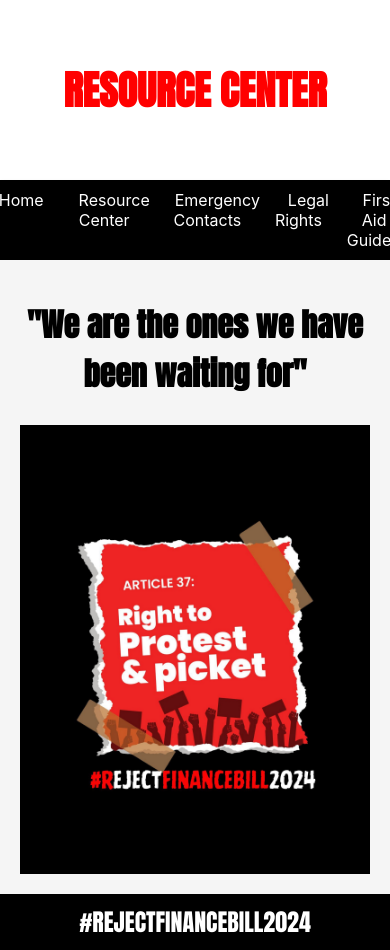
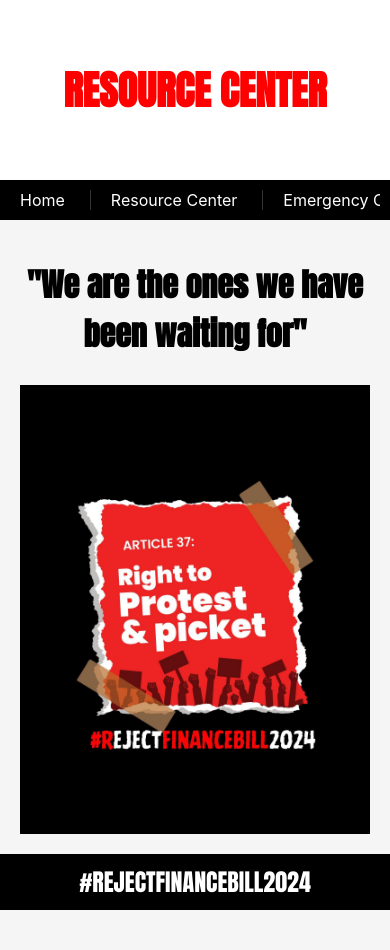
Before and after one commit to kinsiabdirahman/resource_center, a React (Create React App) app: page / in a window 390 px wide. After the commit the page ends 910 px from the top, so only its background shows below. Built offline with nearby package versions, Linux system fonts and the light colour scheme.

Commit message:
responsiveness corrected second round

```diff
--- a/src/App.css
+++ b/src/App.css
@@ -1,4 +1,3 @@
-
 @import url('https://fonts.googleapis.com/css2?family=Anton&display=swap');
 
 body {
@@ -45,6 +44,7 @@ body {
   gap: 15px;
   padding: 0;
   margin: 0;
+  flex-wrap: wrap;
 }
 
 .App-navbar li {
@@ -61,6 +61,27 @@ body {
 
 .App-navbar a:hover {
   background-color: #070a71;
+}
+
+/* Media query for responsiveness */
+@media (max-width: 768px) {
+  .App-navbar ul {
+    flex-direction: row;
+    flex-wrap: nowrap;
+    overflow-x: auto;
+    white-space: nowrap;
+  }
+
+  .App-navbar li {
+    display: inline-block;
+    border-left: 1px solid #333;
+    padding-left: 10px;
+  }
+
+  .App-navbar li:first-child {
+    border-left: none;
+    padding-left: 0;
+  }
 }
 
 .App-main {
--- a/src/App.js
+++ b/src/App.js
@@ -4,7 +4,6 @@ import ResourceCenter from './ResourceCenter';
 import EmergencyContacts from './EmergencyContacts';
 import LegalRights from './LegalRights';
 import FirstAidGuides from './FirstAidGuides';
-import VolunteerSignup from './VolunteerSignup';
 import './App.css';
 import protImage from './prov.JPG';
 
@@ -22,7 +21,6 @@ const App = () => {
             <li><Link to="/emergency-contacts">Emergency Contacts</Link></li>
             <li><Link to="/legal-rights">Legal Rights</Link></li>
             <li><Link to="/first-aid-guides">First Aid Guide</Link></li>
-
           </ul>
         </nav>
         <main className="App-main">
@@ -37,7 +35,6 @@ const App = () => {
             <Route path="/emergency-contacts" element={<EmergencyContacts />} />
             <Route path="/legal-rights" element={<LegalRights />} />
             <Route path="/first-aid-guides" element={<FirstAidGuides />} />
-
           </Routes>
         </main>
         <footer className="App-footer">
```
